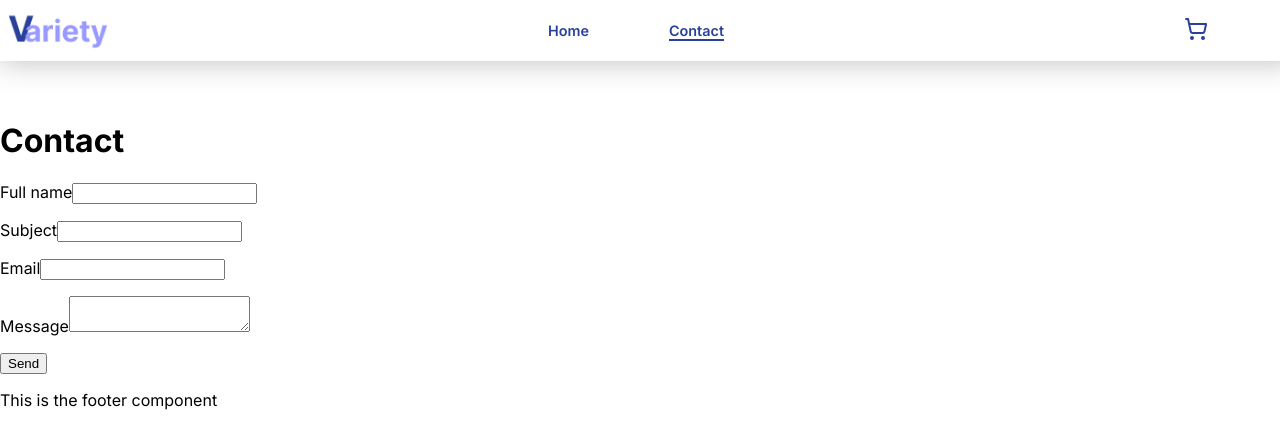
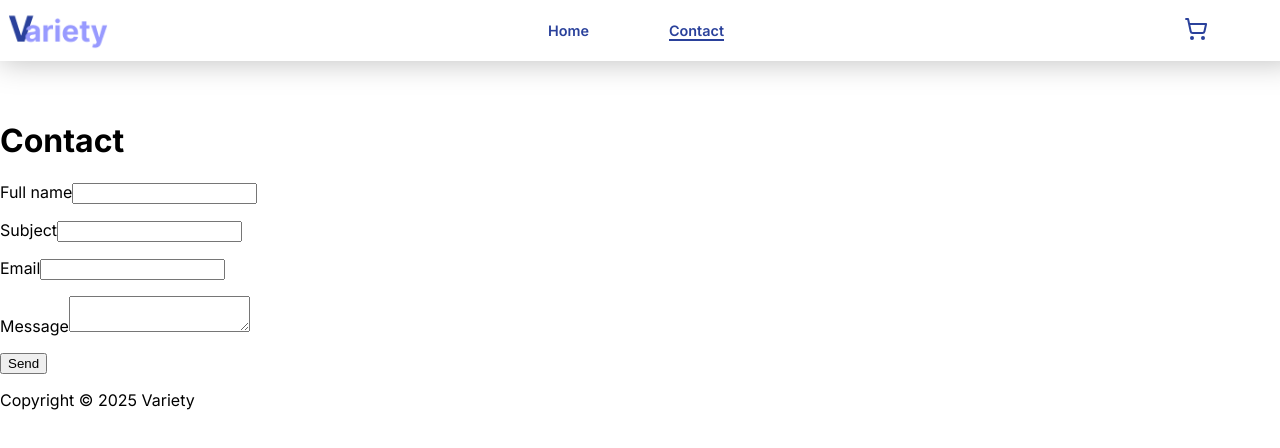
Before and after one commit to Inaelise/js-frameworks-ca, a React (Vite) app: page /contact in a window 1280 px wide. Shown: the top 448 px of the page. Built offline with nearby package versions, Linux system fonts and the light colour scheme; no server answers.

Commit message:
Adds copyright text to footer

```diff
--- a/src/components/Footer.jsx
+++ b/src/components/Footer.jsx
@@ -1,7 +1,7 @@
 export default function Footer() {
   return (
     <footer>
-      <p>This is the footer component</p>
+      <p>Copyright © 2025 Variety</p>
     </footer>
   );
 }
```
